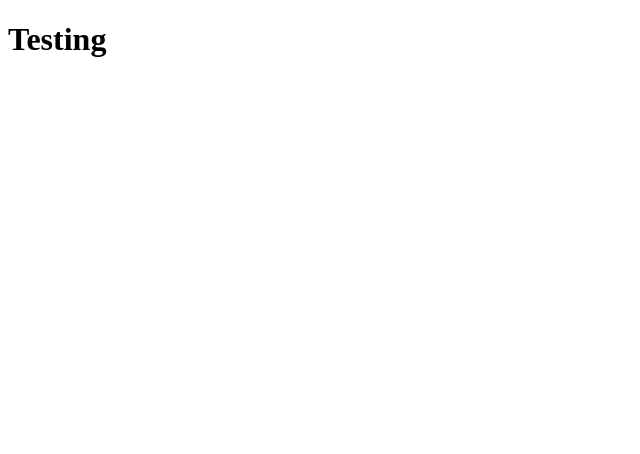
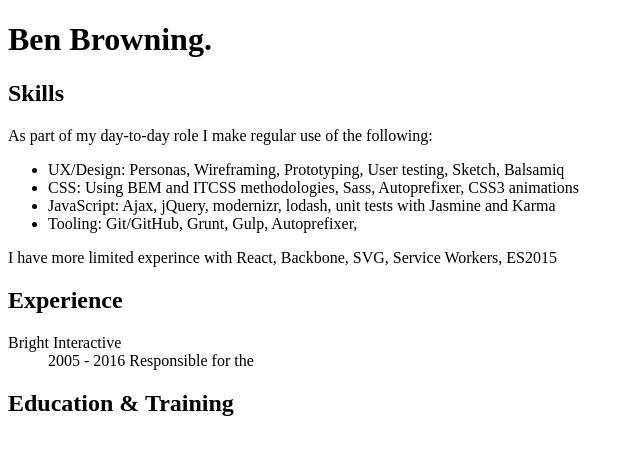
Before and after one commit to benbrowning/ben-browning, a plain HTML site: page index.html in a window 1280 px wide. Shown: the whole page, without its empty margins (0-640 px from the left). Drawn offline with Linux system fonts and the light colour scheme.

Commit message:
Adding some initial content to index page.

```diff
--- a/index.html
+++ b/index.html
@@ -5,6 +5,44 @@
 	<title>Ben Browning - CV</title>
 </head>
 <body>
-	<h1>Testing</h1>
+	<h1>Ben Browning.</h1>
+
+
+
+	<section>
+		<h2>Skills</h2>
+
+		<p>As part of my day-to-day role I make regular use of the following:</p>
+		<ul>
+			<li>UX/Design: Personas, Wireframing, Prototyping, User testing, Sketch, Balsamiq</li>
+			<li>CSS: Using BEM and ITCSS methodologies, Sass, Autoprefixer, CSS3 animations </li>
+			<li>JavaScript: Ajax, jQuery, modernizr, lodash, unit tests with Jasmine and Karma</li>
+			<li>Tooling: Git/GitHub, Grunt, Gulp, Autoprefixer,  </li>
+		</ul>
+
+		I have more limited experince with React, Backbone, SVG, Service Workers, ES2015
+	</section>
+
+	<section>
+		<h2>Experience</h2>
+
+		<dl>
+			<dt>Bright Interactive</dt>
+			<dd>
+				2005 - 2016
+
+
+				Responsible for the
+			</dd>
+		</dl>
+
+	</section>
+
+	<section>
+		<h2>Education &amp; Training</h2>
+
+
+
+	</section>
 </body>
 </html>
```
